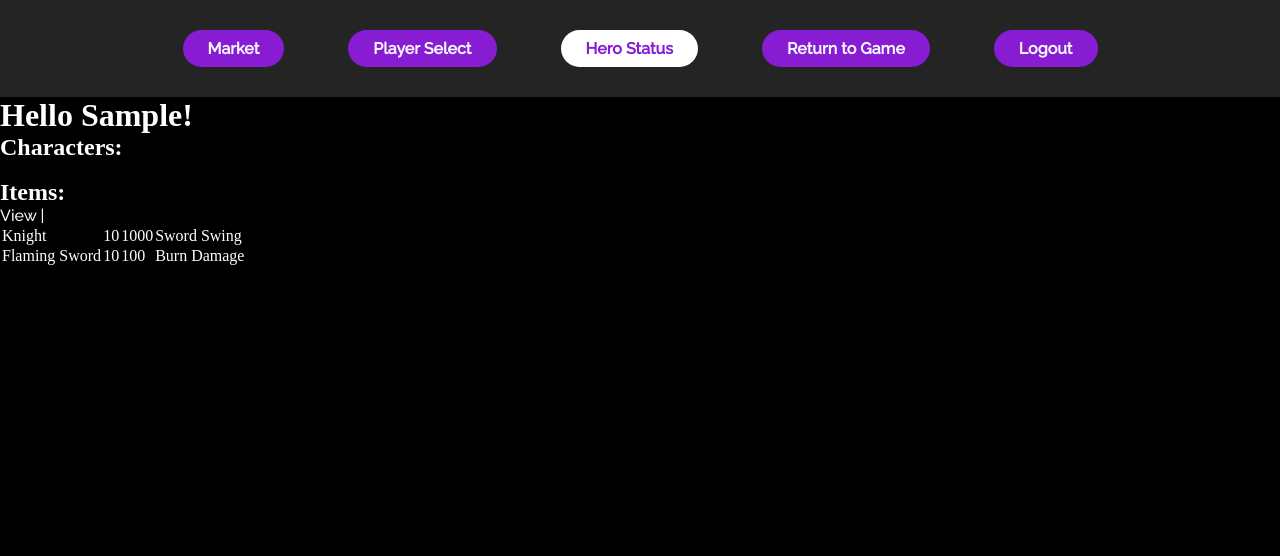
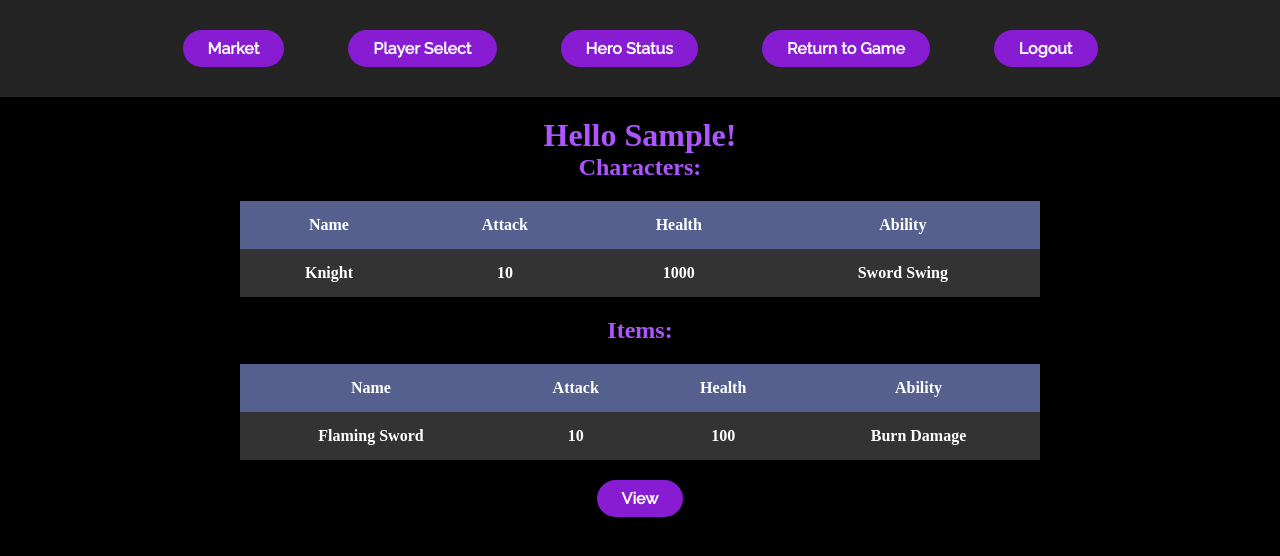
Before and after one commit to MiyaSteven/donta_rpg, a Django app: template donta_rpg/main/templates/dashboard.html in a window 1280 px wide. Shown: the top 556 px of the page. Run offline with Django 3.2, Linux system fonts and the light colour scheme; the template is opened without the code that fills it: values that come from a table or form of the project are taken from there, others are empty; the visitor is signed in with stand-in values (Sample User, id 1); data comes from the database, SQL or seed files in the repository.

Commit message:
fixed Main Dash Board

```diff
--- /dev/null
+++ b/donta_rpg/main/static/css/dashboard.css
@@ -0,0 +1,142 @@
+@import url("https://fonts.googleapis.com/css2?family=Raleway:wght@500&display=swap");
+*{
+    box-sizing: border-box;
+    margin: 0;
+    padding: 0;
+}
+li,
+a,
+button{
+    font-family: 'Raleway', sans-serif;
+    font-weight: 500;
+    font-size: 16px;
+    color: ghostwhite;
+    text-decoration: none;
+}
+/* nav bar start */
+header{
+    background-color: #242424;
+    display: flex;
+    justify-content: space-evenly;
+    align-items: center;
+    padding: 30px 10%;
+}
+body{
+    color: white;
+}
+.nav_links{
+    list-style: none;
+}
+.nav_links li{
+    text-align: center;
+    display: inline-block;
+    padding: 0px 30px;
+}
+.nav_links li a{
+    transition: all 0.3s ease 0s;
+}
+.nav_links li a:hover{
+    color: rgb(134, 23, 212);
+}
+button{
+    padding: 9px 25px;
+    background-color: rgb(135, 28, 211, 1);
+    font-weight: 600;
+    border: none;
+    border-radius: 50px;
+    cursor: pointer;
+    transition: all 0.3s ease 0s;
+}
+button:hover{
+    background-color: white;
+    color: rgb(135, 28, 211, 1);
+}
+
+.select{
+    background-color: white;
+    color: rgb(135, 28, 211, 1);
+    transition: all 0.3s ease 0s;
+}
+.select:hover{
+    background-color: rgb(135, 28, 211, 1);
+    color: white;
+}
+/* nav bar end */
+.main-info{
+    text-align: center;
+    text-decoration: none;
+    display: inline;
+}
+.main-info h1,
+.main-info h2{
+    color: rgb(173, 85, 255);
+    text-align: center;
+}
+.main-info h1{
+    margin-top: 20px;
+}
+.main-info h2{
+    margin-bottom: 20px;
+}
+table {
+    margin: auto;
+    width: 800px;
+    border-collapse: collapse;
+    overflow: hidden;
+    box-shadow: 0 0 20px rgba(0,0,0,0.1);
+}
+
+th,
+td {
+    padding: 15px;
+    background-color: rgba(255,255,255,0.2);
+    color: #fff;
+}
+
+th {
+    text-align: left;
+}
+
+thead th {
+    background-color: #55608f;
+    text-align: center;
+}
+tbody th {
+    text-align: center;
+}
+
+tr:hover{
+    background-color: rgba(255,255,255,0.3);
+}
+td{
+    position: relative;
+}
+td:hover{
+    content: "";
+    position: absolute;
+    left: 0;
+    right: 0;
+    top: -9999px;
+    bottom: -9999px;
+    background-color: rgba(255,255,255,0.2);
+    z-index: -1;
+}
+td:before{
+    content: "";
+    position: absolute;
+    left: 0;
+    right: 0;
+    top: -9999px;
+    bottom: -9999px;
+    background-color: rgba(255,255,255,0.2);
+    z-index: -1;
+}
+.link{
+    margin-top: 20px;
+    text-align: center;
+    margin-left: auto;
+    margin-right: auto;
+}
+.raise{
+    margin-top: 20px;
+}
--- a/donta_rpg/main/templates/dashboard.html
+++ b/donta_rpg/main/templates/dashboard.html
@@ -5,7 +5,7 @@
     <meta name="viewport" content="width=device-width, initial-scale=1.0">
     <title>Dashboard</title>
     {% load static %}
-    <link type="text/css" rel="stylesheet" href="{% static 'css/stats.css' %}">
+    <link type="text/css" rel="stylesheet" href="{% static 'css/dashboard.css' %}">
 </head>
 <body style="background-color:black">
     <header>
@@ -18,7 +18,7 @@
                     <a class="cta" href="/character"><button>Player Select</button></a>
                 </li>
                 <li>
-                    <a class="cta" href="/player"><button class="select">Hero Status</button></a>
+                    <a class="cta" href="/player"><button>Hero Status</button></a>
                 </li>
                 <li>
                     <a class="cta" href="/main-game"><button>Return to Game</button></a>
@@ -29,27 +29,53 @@
             </ul>
         </nav>
     </header>
+    <div class="main-info">
         <h1>Hello {{user.first_name}}!</h1>
+        <h2>Characters:</h2>
             <table>
+                <thead>
                     <tr>
-            <h2>Characters:</h2>
+                        <th>Name</th>
+                        <th>Attack</th>
+                        <th>Health</th>
+                        <th>Ability</th>
+                    </tr>
+                </thead>
+                <tbody>
                     {% for character in all_characters %}
-                <td>{{character.name}}</td>
-                <td>{{character.attack}}</td>
-                <td>{{character.health}}</td>
-                <td>{{character.ability}}</td>
+                    <tr>
+                        <th>{{character.name}}</th>
+                        <th>{{character.attack}}</th>
+                        <th>{{character.health}}</th>
+                        <th>{{character.ability}}</th>
+                    </tr>
                     {% endfor %}
-        </tr><br>
+                </tbody>
+            </table>
+            <h2 class="raise">Items:</h2>
+            <table>
+                <thead>
                     <tr>
-            <h2>Items:</h2>
+                        <th>Name</th>
+                        <th>Attack</th>
+                        <th>Health</th>
+                        <th>Ability</th>
+                    </tr>
+                </thead>
+                <tbody>
                     {% for item in all_items %}
-                <td>{{item.item_name}}</td>
-                <td>{{item.attack}}</td>
-                <td>{{item.health}}</td>
-                <td>{{item.special_ability}}</td>
+                    <tr>
+                        <th>{{item.item_name}}</th>
+                        <th>{{item.attack}}</th>
+                        <th>{{item.health}}</th>
+                        <th>{{item.special_ability}}</th>
                     {% endfor %}
                     </tr>
-        <a href="/character/{{character.id}}">View |</a>
+            </tbody>
             </table>
+            <div class="link">
+                <a href="/character/{{character.id}}"><button> View</button></a>
+            </div>
+        </div>
 </body>
 </html>
```
Also changed, not shown: donta_rpg/main/templates/shop.html (+13 -13 lines). Lines whose indentation alone changed are shown as unchanged.
